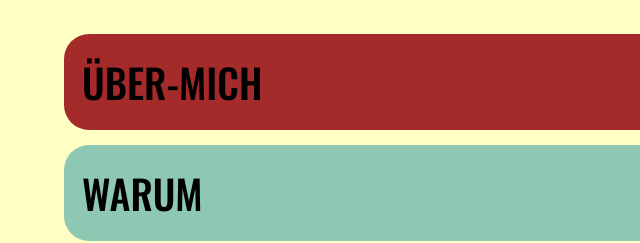
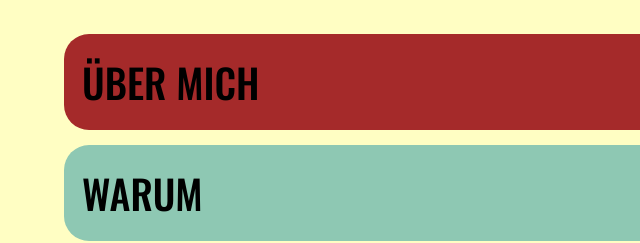
Before and after one commit to Dweezz/Werde-aktiv, a plain HTML site: page uber_uns.html in a window 1280 px wide. Shown: the part 285-528 px from the top of the page, 0-640 px from the left. Drawn offline with nearby package versions, Linux system fonts and the light colour scheme.

Commit message:
Update uber_uns.html

```diff
--- a/uber_uns.html
+++ b/uber_uns.html
@@ -56,7 +56,7 @@
           const btn = document.createElement('button');
           btn.className = 'accordion';
           btn.id = category;
-          btn.innerHTML = `<h6>${category.toUpperCase()}</h6>`;
+          btn.innerHTML = `<h6>${category.toUpperCase().replace('-', ' ')}</h6>`;
           root.appendChild(btn);
 
           const panel = document.createElement('div');
```
